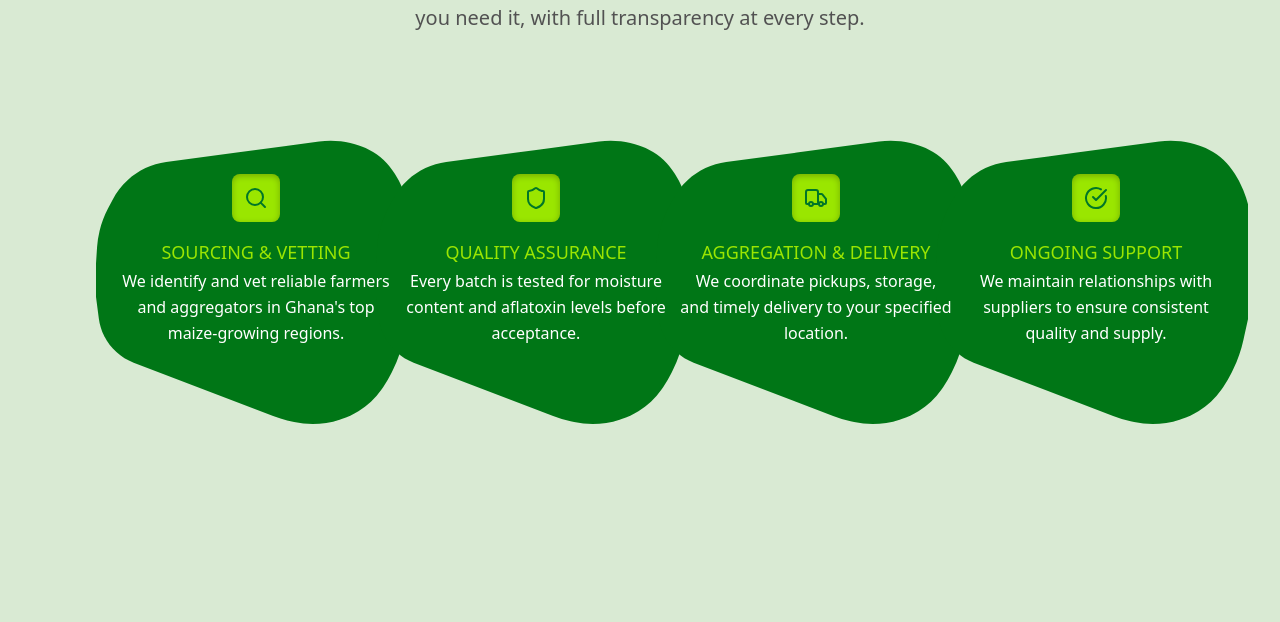
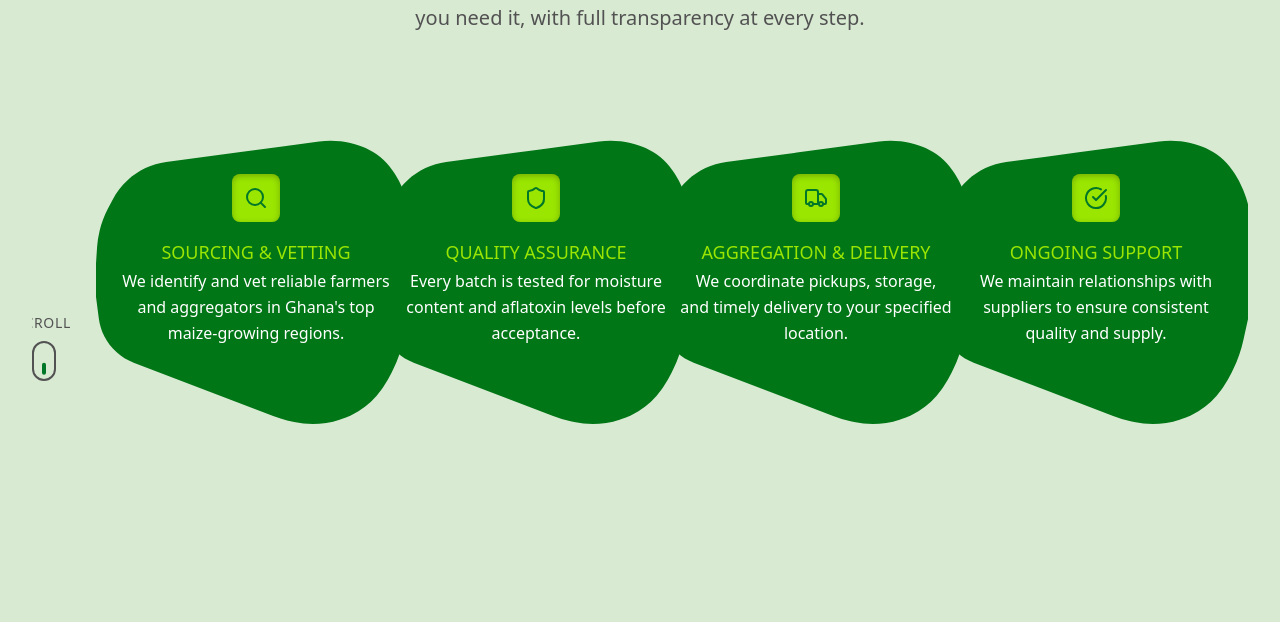
Before and after one commit to afromorpheus/baobab-frontiers-website, a Next.js app: page / in a window 1280 px wide. Shown: the part 3700-4322 px from the top of the page. Built offline with nearby package versions, Linux system fonts and the light colour scheme.

Commit message:
Reposition scroll indicator to be 16px from first card and aligned with card centers

```diff
--- a/src/components/HowItWorks.tsx
+++ b/src/components/HowItWorks.tsx
@@ -96,13 +96,20 @@ export default function HowItWorks() {
 
         {/* Horizontal Slider Container */}
         <div className="relative w-full overflow-x-auto scrollbar-hide py-10">
-          {/* Left Scroll Indicator - Positioned outside content area */}
+          {/* Cards Container - Centered with proper spacing */}
+          <div
+            ref={sliderRef}
+            className="flex gap-0 px-8 mx-auto max-w-6xl relative"
+            style={{ minHeight: '450px' }}
+          >
+            {/* Left Scroll Indicator - Positioned 16px from first card and centered */}
             {showScrollIndicators && (
               <motion.div
                 initial={{ opacity: 0 }}
                 animate={{ opacity: 1 }}
                 transition={{ duration: 0.6 }}
-              className="absolute -left-16 top-1/2 transform -translate-y-1/2 z-10"
+                className="absolute top-1/2 transform -translate-y-1/2 z-10"
+                style={{ left: '-48px' }}
               >
                 <div className="flex flex-col items-center space-y-2">
                   <span className="text-sm text-[#525252] font-nunito-light uppercase tracking-wider">Scroll</span>
@@ -117,12 +124,6 @@ export default function HowItWorks() {
               </motion.div>
             )}
 
-          {/* Cards Container - Centered with proper spacing */}
-          <div
-            ref={sliderRef}
-            className="flex gap-0 px-8 mx-auto max-w-6xl"
-            style={{ minHeight: '450px' }}
-          >
           {steps.map((step, index) => (
             <motion.div
               key={index}
```
Lines whose indentation alone changed are shown as unchanged.
